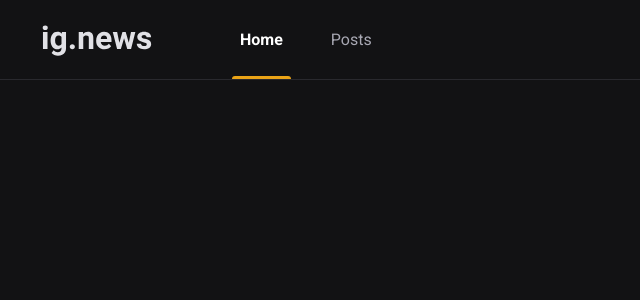
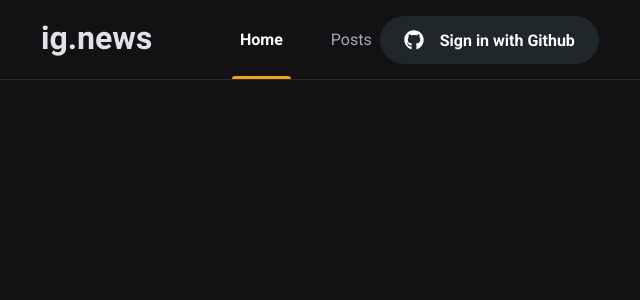
Before and after one commit to camilamiz/03-ignews, a Next.js app: page / in a window 1280 px wide. Shown: the top 300 px of the page, without its empty margins (70-710 px from the left). Built offline with nearby package versions, Linux system fonts and the light colour scheme.

Commit message:
add sign in button component

```diff
--- a/package.json
+++ b/package.json
@@ -12,6 +12,7 @@
     "next": "11.0.1",
     "react": "17.0.2",
     "react-dom": "17.0.2",
+    "react-icons": "^4.2.0",
     "sass": "^1.36.0"
   },
   "devDependencies": {
--- a/src/pages/components/Header/index.tsx
+++ b/src/pages/components/Header/index.tsx
@@ -1,3 +1,4 @@
+import { SignInButton } from '../SignInButton';
 import styles from './styles.module.scss';
 
 export function Header() {
@@ -9,6 +10,7 @@
           <a className={styles.active} href="#">Home</a>
           <a href="#">Posts</a>
         </nav>
+        <SignInButton />
       </div>
     </header>
   );
--- a/src/pages/components/Header/styles.module.scss
+++ b/src/pages/components/Header/styles.module.scss
@@ -50,5 +50,9 @@
         background: var(--yellow-500);
       }
     }
+
+    button {
+      margin-left: auto;
+    }
   }
 }
--- /dev/null
+++ b/src/pages/components/SignInButton/index.tsx
@@ -0,0 +1,26 @@
+import { FaGithub } from 'react-icons/fa';
+import { FiX } from 'react-icons/fi'
+import styles from './styles.module.scss';
+
+export function SignInButton() {
+  const isUserLoggedIn = false;
+
+  return isUserLoggedIn ? (
+    <button
+      type="button"
+      className={styles.signInButton}
+    >
+      <FaGithub color="#04d361"/>
+      CamilaMiz
+      <FiX color="#737380" className={styles.closeIcon} />
+    </button>
+  ) : (
+    <button
+      type="button"
+      className={styles.signInButton}
+    >
+      <FaGithub />
+      Sign in with Github
+    </button>
+  );
+}
--- /dev/null
+++ b/src/pages/components/SignInButton/styles.module.scss
@@ -0,0 +1,33 @@
+.signInButton {
+  height: 3rem;
+  border-radius: 3rem;
+  background-color: var(--gray-850);
+  border: 0;
+  padding: 0 1.5rem;
+
+  display: flex;
+  align-items: center;
+  justify-content: center;
+
+  color: var(--white);
+  font-weight: bold;
+
+  svg {
+    width: 20px;
+    height: 20px;
+  }
+
+  svg.closeIcon {
+    margin-left: 1rem;
+  }
+
+  svg:first-child {
+    margin-right: 1rem;
+  }
+
+  transition: filter 0.2s;
+
+  &:hover {
+    filter: brightness(0.8);
+  }
+}
```
Also changed, not shown: 1 other file (tests, documents, lock files or other folders).
